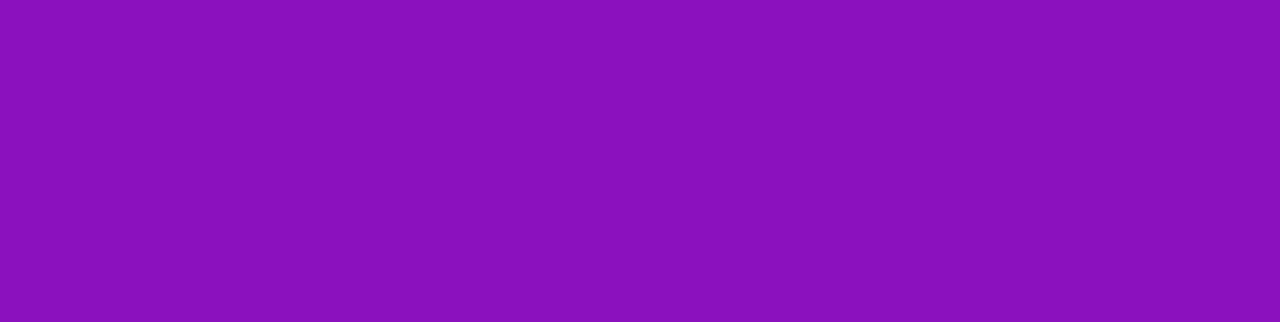
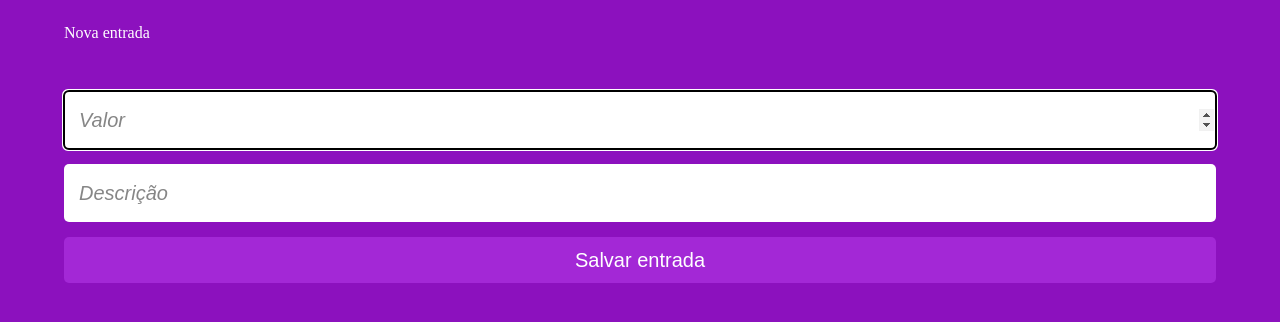
Before and after one commit to GustavoHartmann/projeto14-mywallet-front, a React (Create React App) app: page /nova-entrada in a window 1280 px wide. Before the commit this address had no page. Shown: the top 322 px of the page. Built offline with nearby package versions, Linux system fonts and the light colour scheme.

Commit message:
feat: nova entrada layout and functions

```diff
--- a/src/pages/App.js
+++ b/src/pages/App.js
@@ -5,6 +5,7 @@ import SignIn from "./Sign-in";
 import SignUp from "./Sign-up";
 import AuthProvider from "../context/AuthContext";
 import Statements from "./Statements";
+import NovaEntrada from "./NovaEntrada";
 
 export default function App() {
   return (
@@ -16,6 +17,7 @@ export default function App() {
           <Route path="/" element={<SignIn />} />
           <Route path="/sign-up" element={<SignUp />} />
           <Route path="/statements" element={<Statements />} />
+          <Route path="/nova-entrada" element={<NovaEntrada />} />
         </Routes>
       </AuthProvider>
     </BrowserRouter>
--- /dev/null
+++ b/src/pages/NovaEntrada/index.jsx
@@ -0,0 +1,66 @@
+import axios from "axios";
+import { useContext, useState } from "react";
+import { useNavigate } from "react-router";
+import Swal from "sweetalert2";
+import { AuthContext } from "../../context/AuthContext";
+import FormContainer from "../../styles/FormContainer";
+import NovaEntradaContainer from "./style";
+
+export default function NovaEntrada() {
+  const [inputValue, setInputValue] = useState("");
+  const [inputDescription, setInputDescription] = useState("");
+
+  const { token } = useContext(AuthContext);
+  const navigate = useNavigate();
+
+  async function makeNovaEntrada(e) {
+    e.preventDefault();
+    const url = "http://localHost:5000/statements";
+    const config = {
+      headers: {
+        Authorization: `Bearer ${token}`,
+      },
+    };
+
+    try {
+      await axios.post(
+        url,
+        {
+          value: inputValue,
+          description: inputDescription,
+        },
+        config
+      );
+      navigate("/statements");
+    } catch (err) {
+      Swal.fire({
+        icon: "error",
+        title: err.response.data,
+      });
+    }
+  }
+  return (
+    <NovaEntradaContainer>
+      <h1>Nova entrada</h1>
+      <FormContainer onSubmit={makeNovaEntrada}>
+        <input
+          type="number"
+          value={inputValue}
+          onChange={(e) => setInputValue(e.target.value)}
+          placeholder="Valor"
+          required
+          autoFocus
+        />
+        <input
+          type="text"
+          value={inputDescription}
+          onChange={(e) => setInputDescription(e.target.value)}
+          placeholder="Descrição"
+          maxLength={20}
+          required
+        />
+        <button type="submit">Salvar entrada</button>
+      </FormContainer>
+    </NovaEntradaContainer>
+  );
+}
--- /dev/null
+++ b/src/pages/NovaEntrada/style.jsx
@@ -0,0 +1,9 @@
+import styled from "styled-components";
+
+const NovaEntradaContainer = styled.div`
+  width: 90%;
+
+  margin: 25px auto;
+`;
+
+export default NovaEntradaContainer;
--- a/src/pages/Statements/index.jsx
+++ b/src/pages/Statements/index.jsx
@@ -5,6 +5,7 @@ import { useContext, useEffect, useState } from "react";
 import { AuthContext } from "../../context/AuthContext";
 import axios from "axios";
 import Statement from "../../components/Statement";
+import { Link } from "react-router-dom";
 
 export default function Statements() {
   const [username, setUsername] = useState("");
@@ -40,10 +41,12 @@ export default function Statements() {
           : "Não há registro de entrada ou saída"}
       </StatementsContainer>
       <span>
-        <button>
-          <CiCirclePlus />
-          Nova Entrada
-        </button>
+        <Link to={"/nova-entrada"}>
+          <button>
+            <CiCirclePlus />
+            Nova Entrada
+          </button>
+        </Link>
         <button>
           <CiCircleMinus />
           Nova Saída
```
